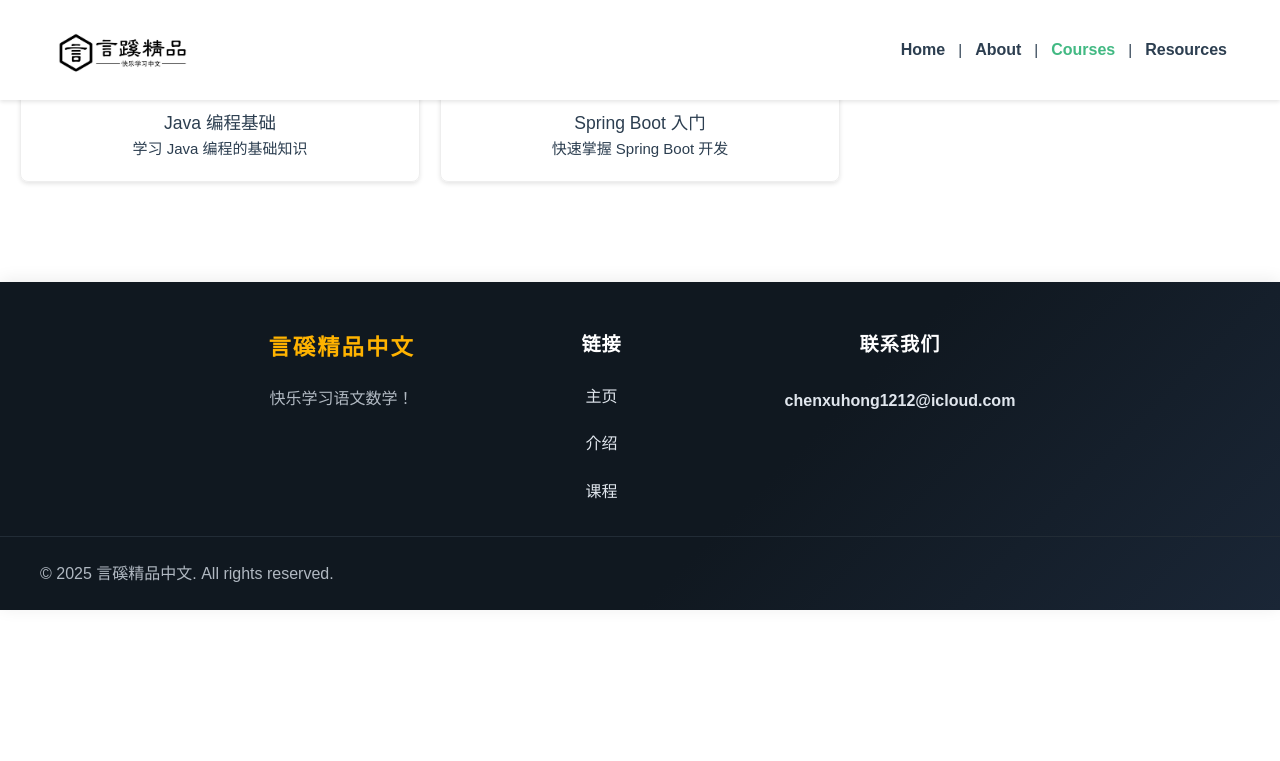
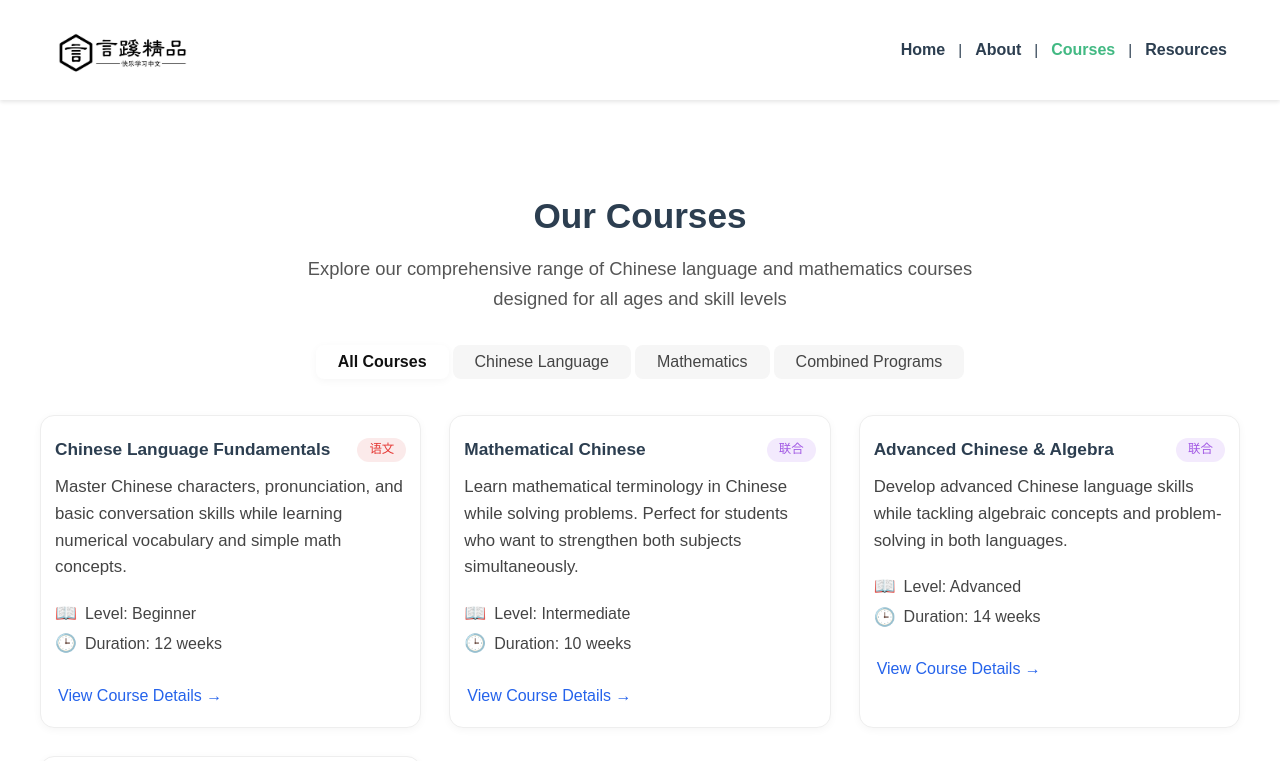
Before and after one commit to Fizzyi/yanxi, a Vue app in the folder yanxi-web/: page /courses in a window 1280 px wide. Shown: the top 761 px of the page. Built offline with nearby package versions, Linux system fonts and the light colour scheme.

Commit message:
新增courses页面

```diff
--- a/yanxi-web/src/views/Courses.vue
+++ b/yanxi-web/src/views/Courses.vue
@@ -1,48 +1,335 @@
 <template>
-  <div class="courses">
-    <h1>课程列表</h1>
+  <div class="courses-page">
+    <h1 class="courses-title">Our Courses</h1>
+    <div class="courses-subtitle">
+      Explore our comprehensive range of Chinese language and mathematics courses<br />
+      designed for all ages and skill levels
+    </div>
+    <div class="courses-tabs">
+      <button
+        v-for="tab in tabs"
+        :key="tab.key"
+        :class="['tab-btn', { active: currentTab === tab.key }]"
+        @click="currentTab = tab.key"
+      >
+        {{ tab.label }}
+      </button>
+    </div>
     <div class="course-list">
-      <div class="course-item" v-for="course in courses" :key="course.id">
-        <h3>{{ course.title }}</h3>
-        <p>{{ course.description }}</p>
+      <div
+        class="course-item"
+        v-for="course in filteredCourses"
+        :key="course.id"
+      >
+        <div class="course-header">
+          <h2 class="course-name">{{ course.title }}</h2>
+          <span v-if="course.tag" :class="['course-tag', course.tagClass]">{{ course.tag }}</span>
+        </div>
+        <div class="course-desc">{{ course.description }}</div>
+        <div class="course-meta">
+          <div class="meta-row">
+            <span class="meta-icon">📖</span>
+            <span>Level: {{ course.level }}</span>
+          </div>
+          <div class="meta-row">
+            <span class="meta-icon">🕒</span>
+            <span>Duration: {{ course.duration }}</span>
+          </div>
+        </div>
+        <a class="course-link" href="#">View Course Details →</a>
       </div>
+    </div>
+    <div class="consult-section">
+      <div class="consult-title">Not sure which course is right for you?</div>
+      <div class="consult-desc">
+        Our educational consultants can help you find the perfect course based on your current<br />
+        level, goals, and learning style.
+      </div>
+      <button class="consult-btn">Schedule a Consultation</button>
     </div>
   </div>
 </template>
 
 <script setup>
-import { ref } from 'vue'
+import { ref, computed } from 'vue'
 
-const courses = ref([
+const tabs = [
+  { key: 'all', label: 'All Courses' },
+  { key: 'chinese', label: 'Chinese Language' },
+  { key: 'math', label: 'Mathematics' },
+  { key: 'combined', label: 'Combined Programs' },
+]
+const currentTab = ref('all')
+
+const allCourses = [
   {
     id: 1,
-    title: 'Java 编程基础',
-    description: '学习 Java 编程的基础知识'
+    title: 'Chinese Language Fundamentals',
+    description: 'Master Chinese characters, pronunciation, and basic conversation skills while learning numerical vocabulary and simple math concepts.',
+    level: 'Beginner',
+    duration: '12 weeks',
+    tag: '语文',
+    tagClass: 'tag-chinese',
+    tabs: ['all', 'chinese']
   },
   {
     id: 2,
-    title: 'Spring Boot 入门',
-    description: '快速掌握 Spring Boot 开发'
+    title: 'Mathematical Chinese',
+    description: 'Learn mathematical terminology in Chinese while solving problems. Perfect for students who want to strengthen both subjects simultaneously.',
+    level: 'Intermediate',
+    duration: '10 weeks',
+    tag: '联合',
+    tagClass: 'tag-combined',
+    tabs: ['all', 'combined']
+  },
+  {
+    id: 3,
+    title: 'Advanced Chinese & Algebra',
+    description: 'Develop advanced Chinese language skills while tackling algebraic concepts and problem-solving in both languages.',
+    level: 'Advanced',
+    duration: '14 weeks',
+    tag: '联合',
+    tagClass: 'tag-combined',
+    tabs: ['all', 'combined']
+  },
+  {
+    id: 4,
+    title: 'Math Competition Prep (Chinese)',
+    description: 'Prepare for mathematics competitions with problem-solving strategies taught in both Chinese and English.',
+    level: 'Advanced',
+    duration: '8 weeks',
+    tag: '数学',
+    tagClass: 'tag-math',
+    tabs: ['all', 'math']
+  },
+  {
+    id: 5,
+    title: 'Elementary Chinese',
+    description: 'A fun, interactive introduction to Chinese language for young learners, incorporating numbers and basic counting.',
+    level: 'Beginner',
+    duration: '8 weeks',
+    tag: '语文',
+    tagClass: 'tag-chinese',
+    tabs: ['chinese']
+  },
+  {
+    id: 6,
+    title: 'Intermediate Conversation',
+    description: 'Build fluency through practical conversations, including discussions about quantities, measurements, and everyday math.',
+    level: 'Intermediate',
+    duration: '10 weeks',
+    tag: '语文',
+    tagClass: 'tag-chinese',
+    tabs: ['chinese']
+  },
+  {
+    id: 7,
+    title: 'Elementary Mathematics',
+    description: 'Build a strong foundation in mathematics with instruction in both Chinese and English.',
+    level: 'Beginner',
+    duration: '10 weeks',
+    tag: '数学',
+    tagClass: 'tag-math',
+    tabs: ['math']
+  },
+  {
+    id: 8,
+    title: 'Pre-Algebra',
+    description: 'Prepare for algebra with a bilingual approach to mathematical concepts and problem-solving.',
+    level: 'Intermediate',
+    duration: '12 weeks',
+    tag: '数学',
+    tagClass: 'tag-math',
+    tabs: ['math']
+  },
+]
+
+const filteredCourses = computed(() => {
+  if (currentTab.value === 'all') {
+    // All Courses: 只显示图片1的4个课程
+    return allCourses.filter(c => [1,2,3,4].includes(c.id))
   }
-])
+  if (currentTab.value === 'chinese') {
+    return allCourses.filter(c => c.tabs.includes('chinese'))
+  }
+  if (currentTab.value === 'math') {
+    return allCourses.filter(c => c.tabs.includes('math'))
+  }
+  if (currentTab.value === 'combined') {
+    return allCourses.filter(c => c.tabs.includes('combined'))
+  }
+  return []
+})
 </script>
 
 <style scoped>
-.courses {
-  padding: 20px;
+.courses-page {
+  max-width: 1200px;
+  margin: 0 auto;
+  padding: 48px 0 0 0;
+  min-height: 100vh;
+  font-size: 0.97rem;
+  margin-top: 140px;
 }
-
+.courses-title {
+  text-align: center;
+  font-size: 2.2rem;
+  font-weight: bold;
+  margin-bottom: 10px;
+}
+.courses-subtitle {
+  text-align: center;
+  color: #555;
+  font-size: 1.15rem;
+  margin-bottom: 32px;
+}
+.courses-tabs {
+  display: flex;
+  justify-content: center;
+  gap: 4px;
+  margin-bottom: 36px;
+}
+.tab-btn {
+  background: #f6f6f6;
+  border: none;
+  outline: none;
+  font-size: 1rem;
+  font-weight: 500;
+  color: #444;
+  padding: 8px 22px;
+  border-radius: 8px;
+  cursor: pointer;
+  transition: background 0.2s, color 0.2s;
+}
+.tab-btn.active {
+  background: #fff;
+  color: #111;
+  font-weight: bold;
+  box-shadow: 0 2px 8px rgba(0,0,0,0.04);
+}
 .course-list {
   display: grid;
-  grid-template-columns: repeat(auto-fill, minmax(300px, 1fr));
-  gap: 20px;
-  margin-top: 20px;
+  grid-template-columns: repeat(3, 1fr);
+  gap: 28px;
+  margin: 0 auto 48px auto;
+  max-width: 1200px;
 }
-
 .course-item {
-  padding: 20px;
-  border: 1px solid #eee;
+  background: #fff;
+  border: 1.5px solid #eee;
+  border-radius: 14px;
+  box-shadow: 0 2px 8px rgba(0,0,0,0.04);
+  padding: 20px 14px 16px 14px;
+  display: flex;
+  flex-direction: column;
+  min-height: 160px;
+  font-size: 1em;
+  text-align: left;
+}
+.course-header {
+  display: flex;
+  align-items: center;
+  justify-content: space-between;
+  margin-bottom: 10px;
+  flex-wrap: nowrap;
+  overflow: hidden;
+}
+.course-name {
+  font-size: 1.08rem;
+  font-weight: bold;
+  margin: 0;
+  white-space: nowrap;
+}
+.course-tag {
+  font-size: 0.78rem;
+  font-weight: 500;
+  border-radius: 16px;
+  padding: 2px 12px;
+  margin-left: 10px;
+  display: inline-block;
+  margin-top: 0;
+  white-space: nowrap;
+}
+.tag-chinese {
+  background: #fbeaea;
+  color: #e53935;
+}
+.tag-math {
+  background: #eaf2fb;
+  color: #2563eb;
+}
+.tag-combined {
+  background: #f3eafd;
+  color: #a259e4;
+}
+.course-desc {
+  color: #444;
+  font-size: 1.05rem;
+  margin-bottom: 18px;
+  min-height: 48px;
+}
+.course-meta {
+  margin-bottom: 12px;
+}
+.meta-row {
+  display: flex;
+  align-items: center;
+  gap: 8px;
+  color: #444;
+  font-size: 1rem;
+  margin-bottom: 2px;
+}
+.meta-icon {
+  font-size: 1.1rem;
+}
+.course-link {
+  color: #2563eb;
+  font-size: 1rem;
+  font-weight: 500;
+  text-decoration: none;
+  margin-top: 8px;
+  transition: color 0.2s;
+}
+.course-link:hover {
+  color: #1746a2;
+  text-decoration: underline;
+}
+.consult-section {
+  text-align: center;
+  margin-top: 40px;
+  margin-bottom: 60px;
+}
+.consult-title {
+  font-size: 1.25rem;
+  font-weight: bold;
+  margin-bottom: 10px;
+}
+.consult-desc {
+  color: #444;
+  font-size: 1.05rem;
+  margin-bottom: 22px;
+}
+.consult-btn {
+  background: #e53935;
+  color: #fff;
+  border: none;
   border-radius: 8px;
-  box-shadow: 0 2px 4px rgba(0, 0, 0, 0.1);
+  padding: 14px 38px;
+  font-size: 1.08rem;
+  font-weight: bold;
+  cursor: pointer;
+  transition: background 0.2s;
+}
+.consult-btn:hover {
+  background: #b71c1c;
+}
+@media (max-width: 900px) {
+  .course-list {
+    grid-template-columns: 1fr;
+    gap: 18px;
+  }
+  .courses-page {
+    padding: 24px 0 0 0;
+  }
 }
 </style>
```
